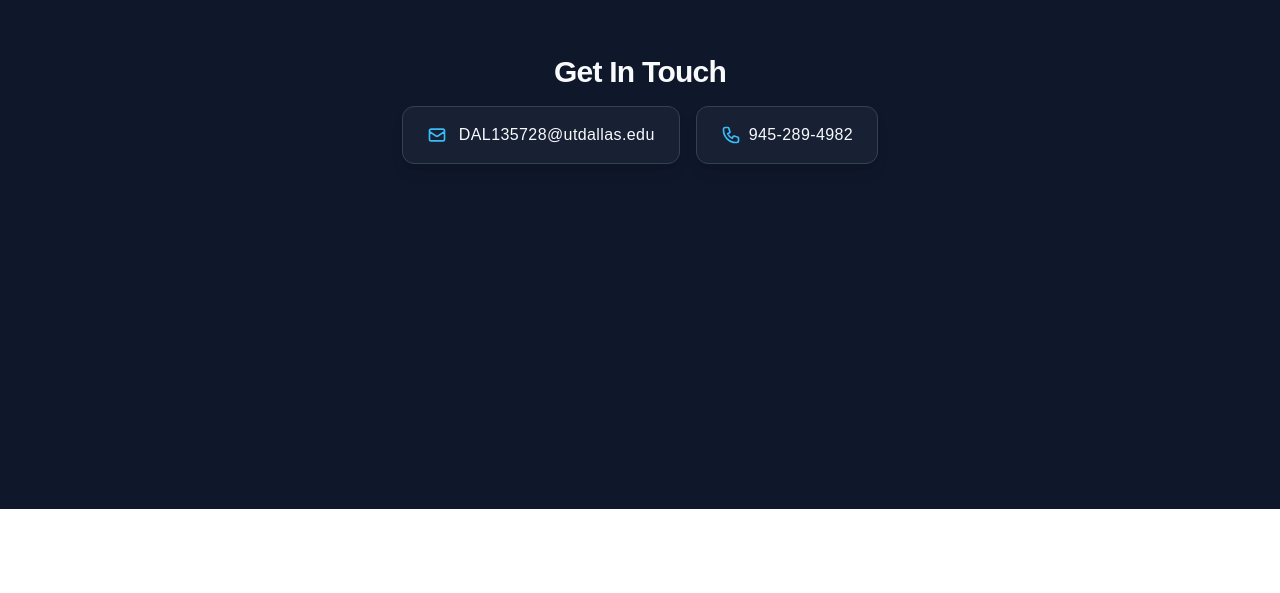
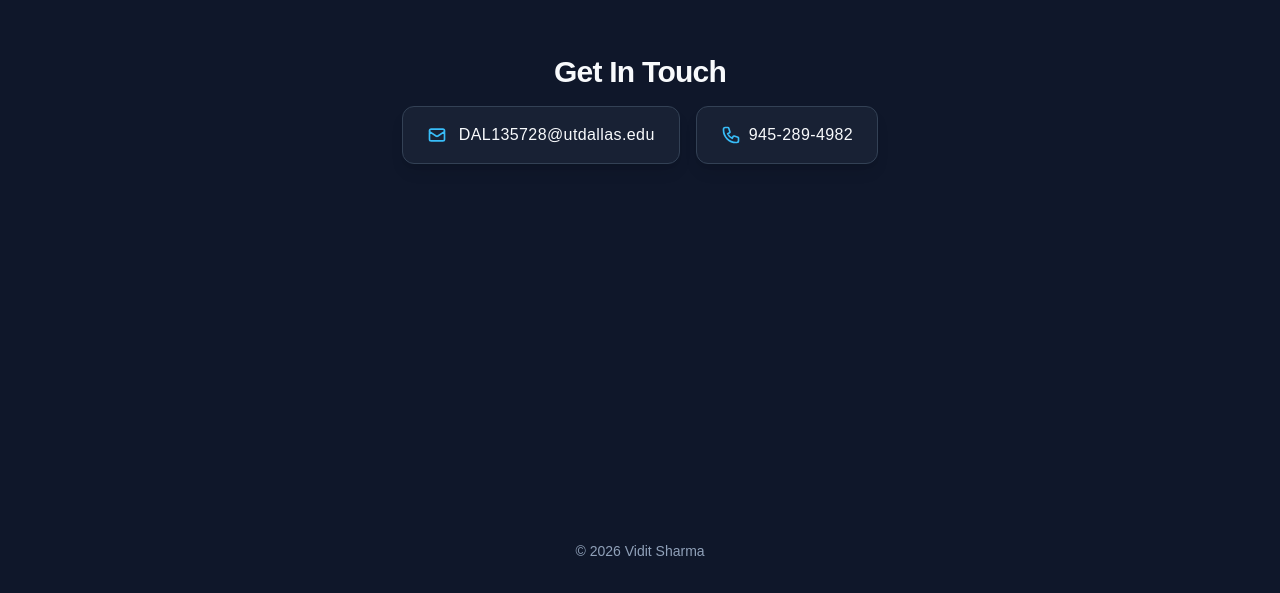
Before and after one commit to viditsmart/Vidit-s-portfolio, a Next.js app in the folder portfolio/: page / in a window 1280 px wide. Shown: the part 3567-4160 px from the top of the page. Before the commit the page ends 4076 px from the top, so only its background shows below. Built offline with nearby package versions, Linux system fonts and the light colour scheme.

Commit message:
Added footer

```diff
--- a/portfolio/app/page.tsx
+++ b/portfolio/app/page.tsx
@@ -309,6 +309,10 @@ export default function PortfolioPage() {
         </div>
 
       </section>
+
+      <footer className={`py-8 px-8 max-w-7xl mx-auto text-center ${darkMode ? 'text-slate-400' : 'text-[#475569]'}`}>
+        <p className="text-sm">&copy; {new Date().getFullYear()} Vidit Sharma</p>
+      </footer>
     </main>
   );
 }
```
